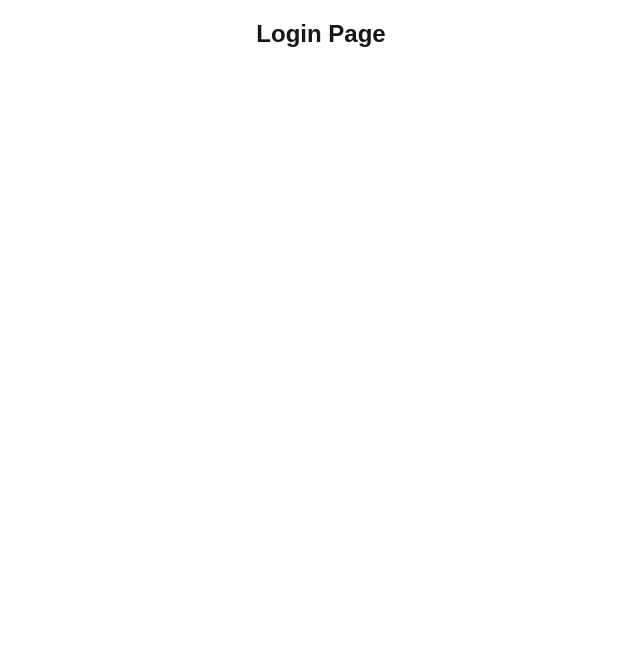
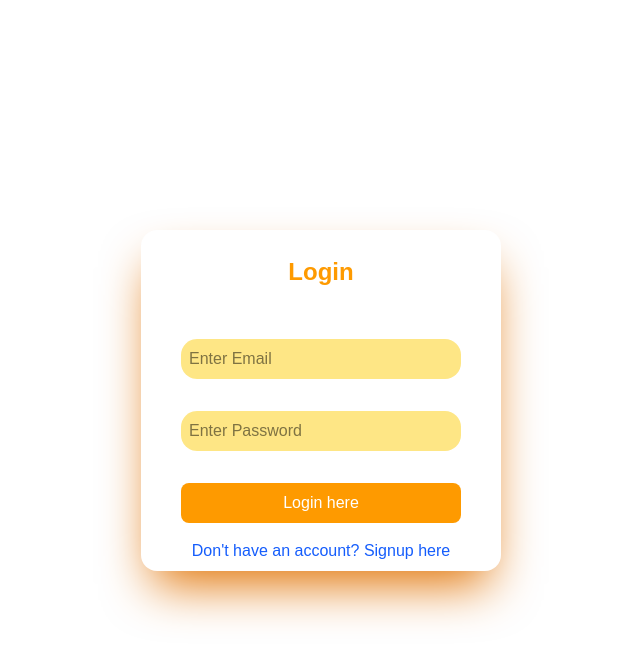
Before and after one commit to omkarg419/user_auth_nextjs, a Next.js app: page /login in a window 1280 px wide. Shown: the top 662 px of the page, without its empty margins (319-959 px from the left). Built offline with nearby package versions, Linux system fonts and the light colour scheme.

Commit message:
feat: enhance login and signup pages with improved UI and user input handling

```diff
--- a/src/app/login/page.tsx
+++ b/src/app/login/page.tsx
@@ -1,7 +1,54 @@
+"use client";
+import React from "react";
+import Link from "next/link";
+import { useRouter } from "next/navigation";
+import { axios } from "axios";
+
 export default function LoginPage() {
+  const [user, setUser] = React.useState({
+    email: "",
+    password: "",
+  });
+
+  const onLogin = async () => {};
+
   return (
-    <div className="flex justify-center items-center">
-      <h1 className="text-2xl font-bold text-center align-middle m-2.5 p-2">Login Page</h1>
+    <div className="flex flex-col justify-center items-center min-h-screen  py-2">
+      <div className=" flex flex-col justify-center items-center py-2 rounded-2xl p-10 bg-transparent opacity-100 space-y-4 shadow-amber-600  shadow-2xl ">
+        <h1 className="text-2xl text-amber-500 font-bold text-center align-middle m-2.5 p-2">
+          Login
+        </h1>
+        <hr />
+
+        <input
+          className="p-2 text-black border-none  bg-amber-200 rounded-2xl w-70 mt-4"
+          type="email"
+          id="email"
+          value={user.email}
+          onChange={(e) => setUser({ ...user, email: e.target.value })}
+          placeholder="Enter Email"
+        />
+        <input
+          className="p-2 text-black border-none  bg-amber-200 rounded-2xl w-70 mt-4"
+          type="password"
+          id="password"
+          value={user.password}
+          onChange={(e) => setUser({ ...user, password: e.target.value })}
+          placeholder="Enter Password"
+        />
+        <button
+          className="p-2 bg-amber-500 text-white rounded-lg mt-4 w-70"
+          onClick={onLogin}
+        >
+          Login here
+        </button>
+        <Link
+          href="/signup"
+          className="text-blue-600 hover:text-blue-800 hover:underline "
+        >
+          Don't have an account? Signup here
+        </Link>
+      </div>
     </div>
   );
 }
--- a/src/app/signup/page.tsx
+++ b/src/app/signup/page.tsx
@@ -15,13 +15,14 @@ export default function SignupPage() {
 
   return (
     <div className="flex flex-col justify-center items-center min-h-screen  py-2">
-      <h1 className="text-2xl text-amber-100 font-bold text-center align-middle m-2.5 p-2">
+      <div className=" flex flex-col justify-center items-center py-2 rounded-2xl p-10 bg-transparent opacity-100 space-y-4 shadow-amber-600  shadow-2xl ">
+        <h1 className="text-2xl text-amber-500 font-bold text-center align-middle m-2.5 p-2">
           Signup
         </h1>
         <hr />
 
         <input
-        className="p-2 text-black border-none  bg-amber-200 rounded-2xl w-70"
+          className="p-2 text-black focus:ring-2 focus:ring-amber-700 bg-amber-200 rounded-2xl w-70"
           type="text"
           id="username"
           value={user.username}
@@ -44,6 +45,19 @@ export default function SignupPage() {
           onChange={(e) => setUser({ ...user, password: e.target.value })}
           placeholder="Enter Password"
         />
+        <button
+          className="p-2 bg-amber-500 text-white rounded-lg mt-4 w-70"
+          onClick={onSignup}
+        >
+          Signup here
+        </button>
+        <Link
+          href="/login"
+          className="text-blue-600 hover:text-blue-800 hover:underline "
+        >
+          Already have an account? Login here
+        </Link>
+      </div>
     </div>
   );
 }
```
Lines whose indentation alone changed are shown as unchanged.
